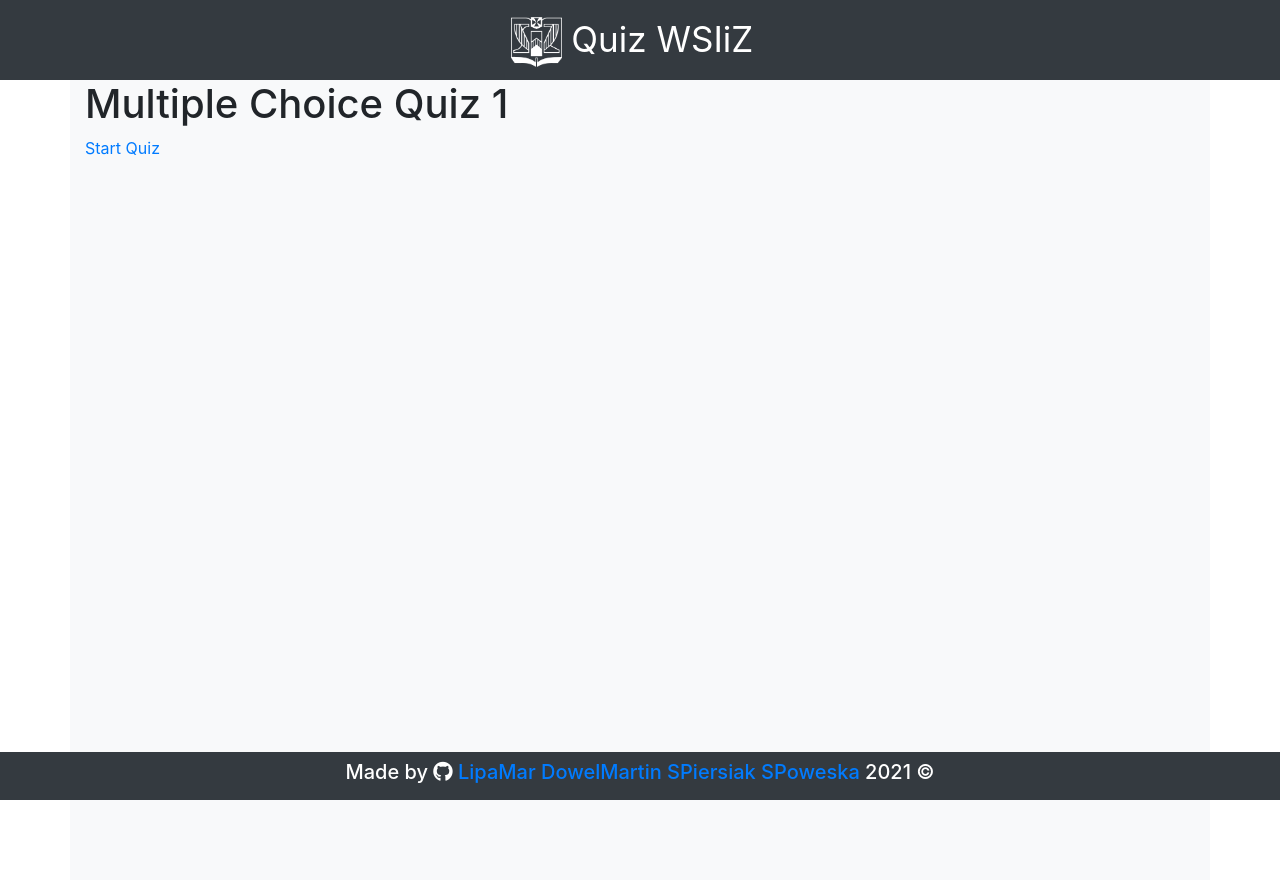
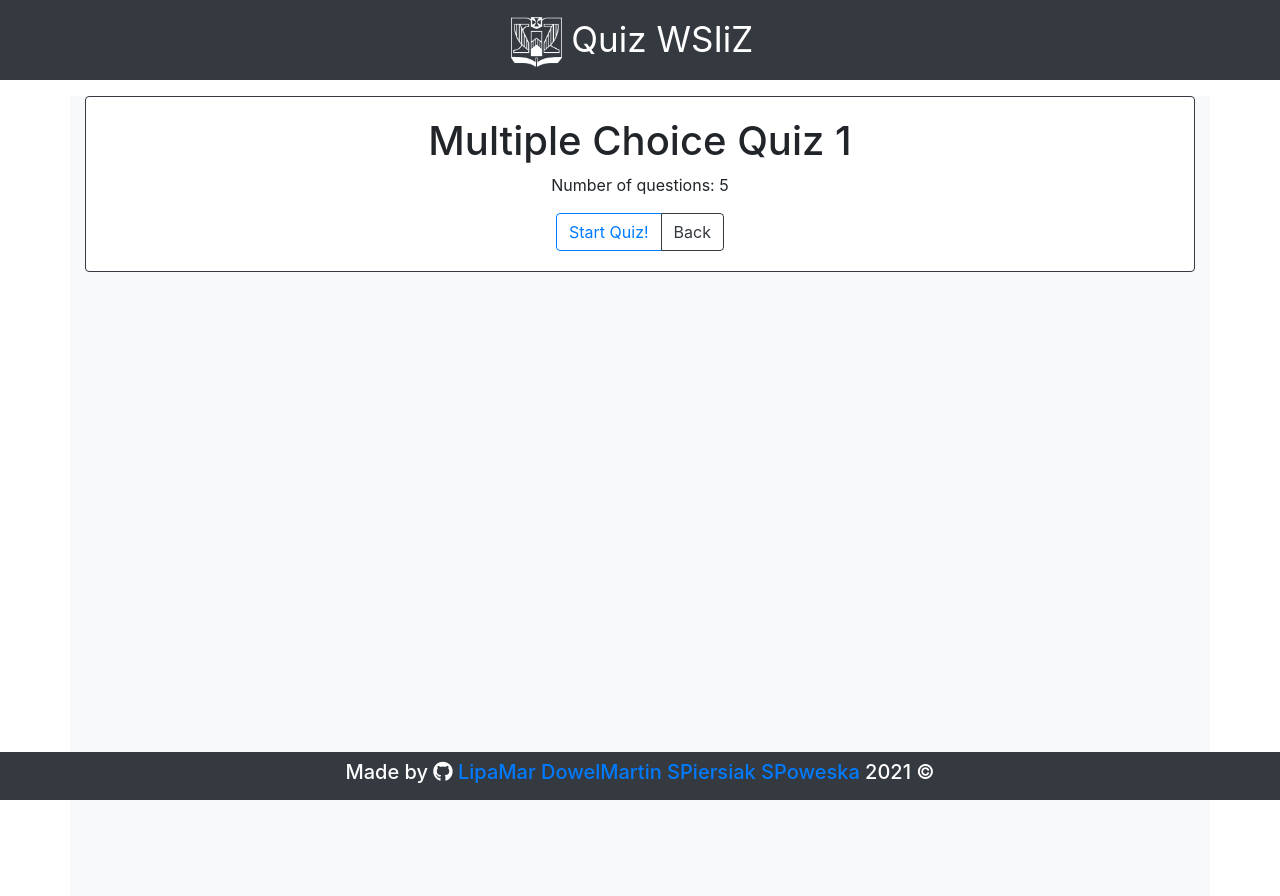
Before and after one commit to LipaMar/quiz, a Django app: page /1/ in a window 1280 px wide. Before the commit the page ends 800 px from the top, so only its background shows below. Run offline with Django 3.2, Linux system fonts and the light colour scheme; data comes from the database, SQL or seed files in the repository; some libraries are stand-ins or nearby versions.

Commit message:
single_quiz_page update

```diff
--- a/src/quiz_app/templates/single_quiz_page.html
+++ b/src/quiz_app/templates/single_quiz_page.html
@@ -1,6 +1,15 @@
 {% extends "base.html" %}
 
 {% block body %}
-    <h1>{{ quiz.quiz_title }}</h1>
-    <a href="{%  url 'quiz:single_question_page' quiz.id 1 %}">Start Quiz</a>
+    <div class="card border-dark my-3">
+        <div class="card-body text-center">
+            <h1>{{ quiz.quiz_title }}</h1>
+            <p>Number of questions: {{ quiz.num_questions }}</p>
+
+            <div class="btn-group" role="group">
+                <a class="btn btn-outline-primary" href="{% url 'quiz:single_question_page' quiz.id 1 %}">Start Quiz!</a>
+                <a class="btn btn-outline-dark" href="{% url 'quiz:index' %}">Back</a>
+            </div>
+        </div>
+    </div>
 {% endblock %}
```
